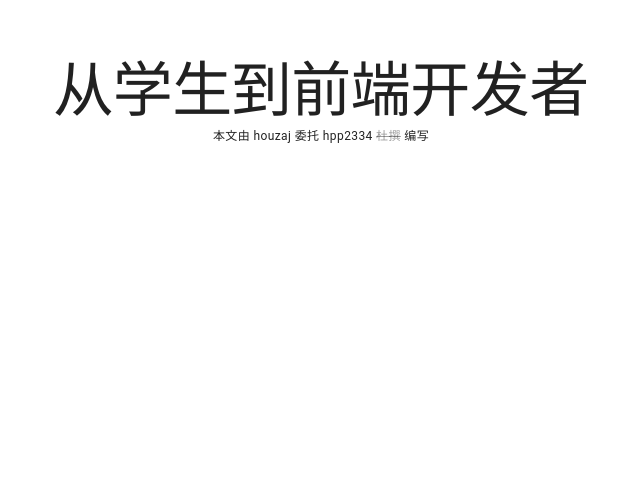
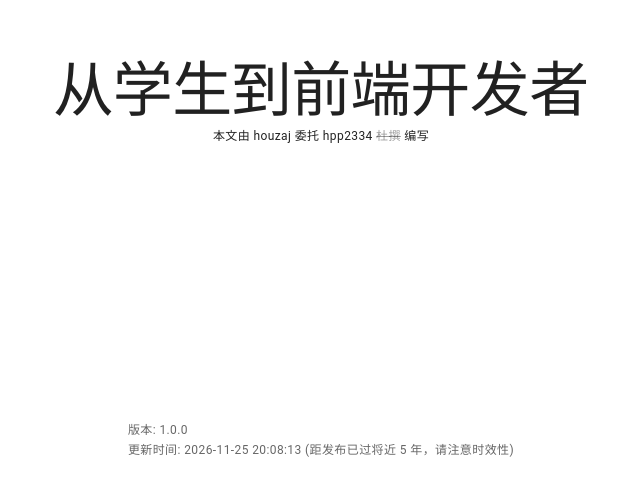
Before and after one commit to hpp2334/an-odd-fe-repo, a React app: page / in a window 1280 px wide. Shown: the part 299-800 px from the top of the page, without its empty margins (319-959 px from the left). Built offline with nearby package versions, Linux system fonts and the light colour scheme.

Commit message:
feat: add version and publish time in home

```diff
--- a/package.json
+++ b/package.json
@@ -28,6 +28,7 @@
     "@mui/material": "^5.2.4",
     "@types/react": "^17.0.37",
     "@types/react-dom": "^17.0.11",
+    "date-fns": "^2.27.0",
     "react": "^17.0.2",
     "react-dom": "^17.0.2"
   }
--- a/src/pages/Home.tsx
+++ b/src/pages/Home.tsx
@@ -1,6 +1,11 @@
 import { Typography, Box } from '@mui/material'
+import { format, formatDistanceToNow } from 'date-fns';
+import { zhCN } from 'date-fns/locale';
 import React from 'react'
 import Del from '../components/Del'
+
+declare const VERSION: string;
+declare const PUBLISH_TIME: number;
 
 export const Home = () => {
   return (
@@ -9,10 +14,24 @@ export const Home = () => {
       display: 'flex',
       justifyContent: 'center',
       alignItems: 'center',
-      flexDirection: 'column'
+      flexDirection: 'column',
+      position: 'relative',
     }}>
       <Typography variant='h2'>从学生到前端开发者</Typography>
       <Typography variant='caption'>本文由 houzaj 委托 hpp2334 <Del>杜撰</Del> 编写</Typography>
+
+      <Box sx={{
+        color: 'text.secondary',
+        display: 'flex',
+        flexDirection: 'column',
+        position: 'absolute',
+        bottom: 40,
+      }}>
+        <Typography variant='caption'>版本: {VERSION}</Typography>
+        <Typography variant='caption'>更新时间: {format(PUBLISH_TIME, "yyyy-MM-dd HH:mm:ss")} (距发布已过{(formatDistanceToNow(PUBLISH_TIME, {
+          locale: zhCN
+        }))}，请注意时效性)</Typography>
+      </Box>
     </Box>
   )
 }
--- a/webpack.config.js
+++ b/webpack.config.js
@@ -1,6 +1,8 @@
 const path = require("path");
 const HtmlWebpackPlugin = require("html-webpack-plugin");
 const ReactRefreshWebpackPlugin = require("@pmmmwh/react-refresh-webpack-plugin");
+const webpack = require('webpack')
+const pkgJson = require('./package.json')
 
 const BUILD_ENV = process.env.BUILD_ENV;
 const isDevelopment = BUILD_ENV === "development";
@@ -46,6 +48,10 @@ module.exports = {
     new HtmlWebpackPlugin({
       template: path.resolve(__dirname, './public/template.html'),
     }),
+    new webpack.DefinePlugin({
+      VERSION: JSON.stringify(pkgJson.version),
+      PUBLISH_TIME: JSON.stringify(Date.now()),
+    }),
     isDevelopment && new ReactRefreshWebpackPlugin(),
   ].filter(Boolean),
   devServer: {
```
Also changed, not shown: public/template.html (line endings or trailing spaces), 1 other file (tests, documents, lock files or other folders).
